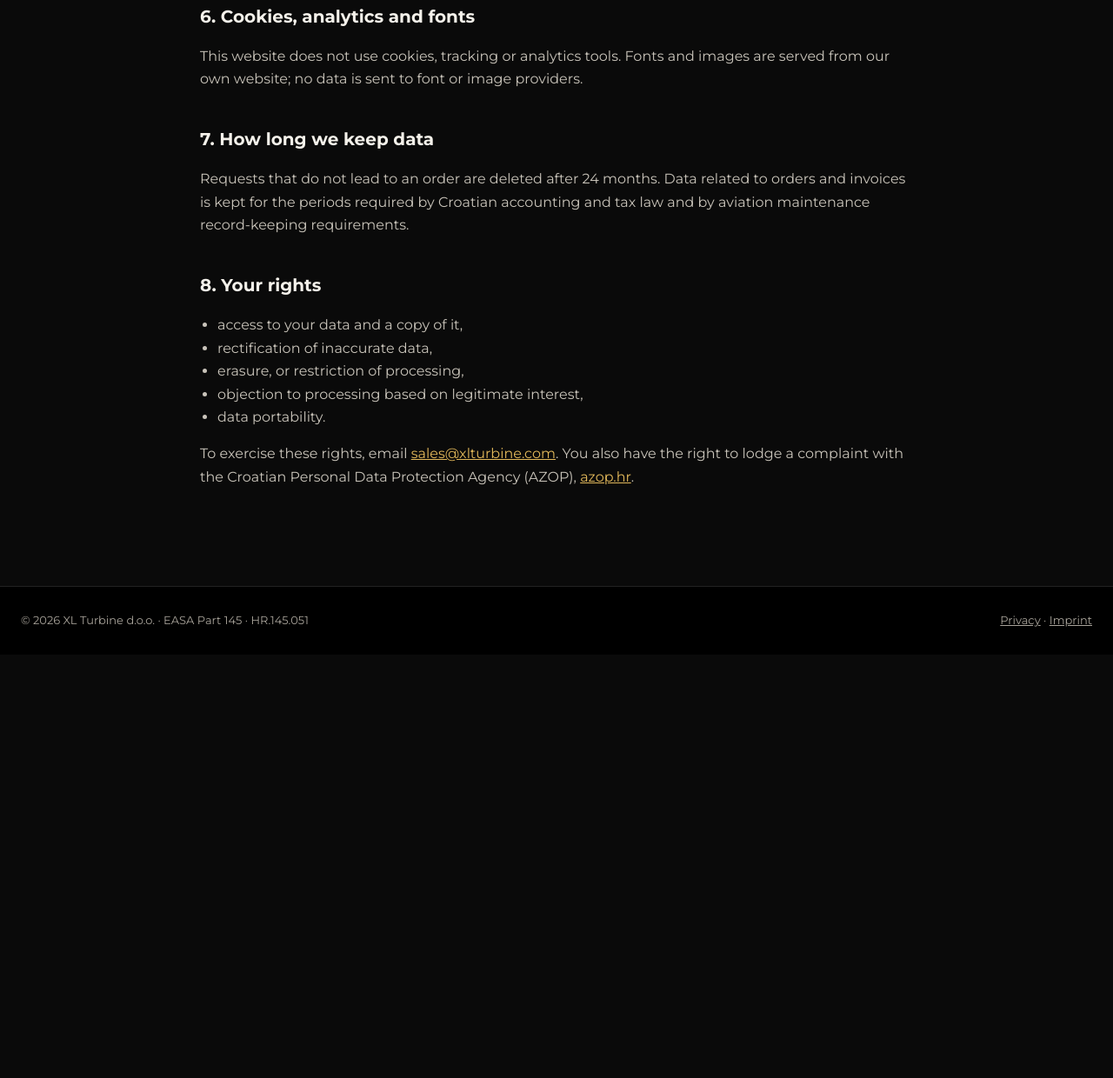
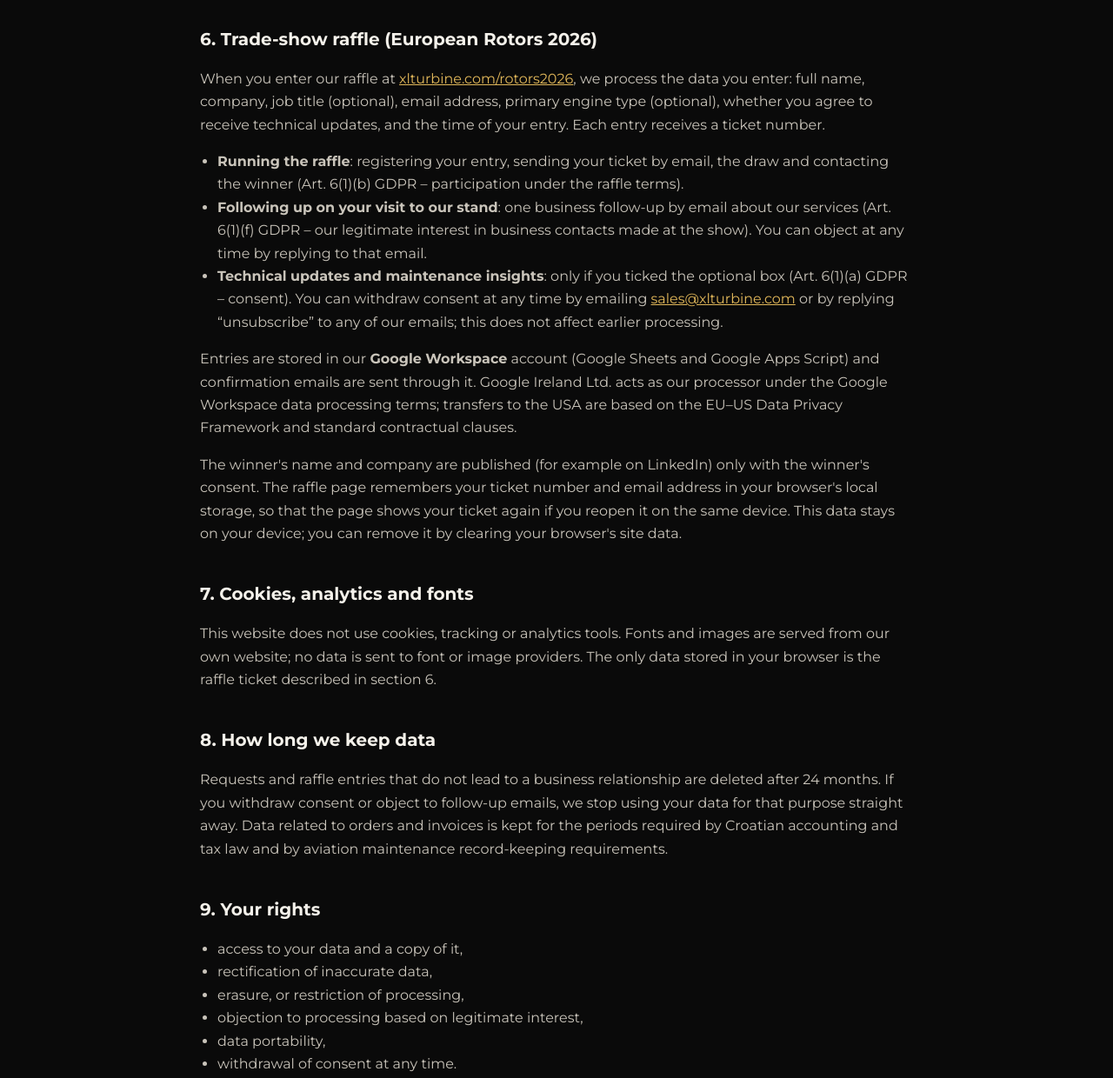
Before and after one commit to DCwebapp/XL-Turbine-, a plain HTML site: page privacy.html in a window 1280 px wide. Shown: the part 1434-2674 px from the top of the page at 87% size. Before the commit the page ends 2187 px from the top, so only its background shows below. Drawn offline with Linux system fonts and the light colour scheme.

Commit message:
Add files via upload

```diff
--- a/privacy.html
+++ b/privacy.html
@@ -42,8 +42,8 @@ footer a{color:#A8A39A}
 <main><div class="wrap">
 <div class="eyebrow">LEGAL</div>
 <h1>Privacy Policy</h1>
-<p class="updated">Last updated: 13 October 2026</p>
-<p>This policy explains how XL Turbine d.o.o. processes personal data when you visit this website or contact us, in line with the EU General Data Protection Regulation (GDPR).</p>
+<p class="updated">Last updated: 25 November 2026</p>
+<p>This policy explains how XL Turbine d.o.o. processes personal data when you visit this website, contact us or take part in one of our trade-show raffles, in line with the EU General Data Protection Regulation (GDPR).</p>
 <h2>1. Controller</h2>
 <p>XL Turbine d.o.o., Kninski trg 17, 10000 Zagreb, Croatia · OIB 31251783269<br>Email: <a href="mailto:sales@xlturbine.com">sales@xlturbine.com</a> · Phone: +385 98 417 828</p>
 <h2>2. Quote and contact requests</h2>
@@ -55,17 +55,27 @@ footer a{color:#A8A39A}
 <p>Our video is embedded in privacy-enhanced mode (youtube-nocookie.com). No connection to YouTube is made until you click <em>Play video</em>. After you click, YouTube (Google Ireland Ltd.) receives data such as your IP address and may set cookies under its own privacy policy. The link <em>Watch on YouTube</em> opens the video on youtube.com.</p>
 <h2>5. WhatsApp</h2>
 <p>On mobile devices we show a WhatsApp button for urgent (AOG) requests. It is a plain link: no data is sent to WhatsApp when you open our website. Only if you tap it and send us a message does WhatsApp (WhatsApp Ireland Ltd., part of Meta) process your phone number and message under its own privacy policy. We use such messages only to handle your request.</p>
-<h2>6. Cookies, analytics and fonts</h2>
-<p>This website does not use cookies, tracking or analytics tools. Fonts and images are served from our own website; no data is sent to font or image providers.</p>
-<h2>7. How long we keep data</h2>
-<p>Requests that do not lead to an order are deleted after 24 months. Data related to orders and invoices is kept for the periods required by Croatian accounting and tax law and by aviation maintenance record-keeping requirements.</p>
-<h2>8. Your rights</h2>
+<h2 id="raffle">6. Trade-show raffle (European Rotors 2026)</h2>
+<p>When you enter our raffle at <a href="rotors2026/">xlturbine.com/rotors2026</a>, we process the data you enter: full name, company, job title (optional), email address, primary engine type (optional), whether you agree to receive technical updates, and the time of your entry. Each entry receives a ticket number.</p>
+<ul>
+<li><strong>Running the raffle</strong>: registering your entry, sending your ticket by email, the draw and contacting the winner (Art. 6(1)(b) GDPR – participation under the raffle terms).</li>
+<li><strong>Following up on your visit to our stand</strong>: one business follow-up by email about our services (Art. 6(1)(f) GDPR – our legitimate interest in business contacts made at the show). You can object at any time by replying to that email.</li>
+<li><strong>Technical updates and maintenance insights</strong>: only if you ticked the optional box (Art. 6(1)(a) GDPR – consent). You can withdraw consent at any time by emailing <a href="mailto:sales@xlturbine.com">sales@xlturbine.com</a> or by replying “unsubscribe” to any of our emails; this does not affect earlier processing.</li>
+</ul>
+<p>Entries are stored in our <strong>Google Workspace</strong> account (Google Sheets and Google Apps Script) and confirmation emails are sent through it. Google Ireland Ltd. acts as our processor under the Google Workspace data processing terms; transfers to the USA are based on the EU–US Data Privacy Framework and standard contractual clauses.</p>
+<p>The winner's name and company are published (for example on LinkedIn) only with the winner's consent. The raffle page remembers your ticket number and email address in your browser's local storage, so that the page shows your ticket again if you reopen it on the same device. This data stays on your device; you can remove it by clearing your browser's site data.</p>
+<h2>7. Cookies, analytics and fonts</h2>
+<p>This website does not use cookies, tracking or analytics tools. Fonts and images are served from our own website; no data is sent to font or image providers. The only data stored in your browser is the raffle ticket described in section 6.</p>
+<h2>8. How long we keep data</h2>
+<p>Requests and raffle entries that do not lead to a business relationship are deleted after 24 months. If you withdraw consent or object to follow-up emails, we stop using your data for that purpose straight away. Data related to orders and invoices is kept for the periods required by Croatian accounting and tax law and by aviation maintenance record-keeping requirements.</p>
+<h2>9. Your rights</h2>
 <ul>
 <li>access to your data and a copy of it,</li>
 <li>rectification of inaccurate data,</li>
 <li>erasure, or restriction of processing,</li>
 <li>objection to processing based on legitimate interest,</li>
-<li>data portability.</li>
+<li>data portability,</li>
+<li>withdrawal of consent at any time.</li>
 </ul>
 <p>To exercise these rights, email <a href="mailto:sales@xlturbine.com">sales@xlturbine.com</a>. You also have the right to lodge a complaint with the Croatian Personal Data Protection Agency (AZOP), <a href="https://azop.hr" rel="noopener">azop.hr</a>.</p>
 </div></main>
```
Also changed, not shown: rotors2026/index.html (+2 -2 lines).
